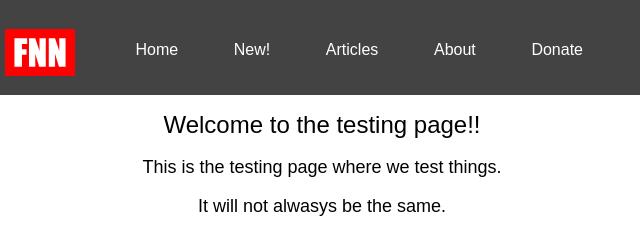
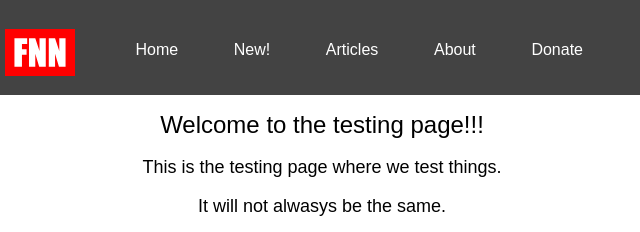
Before and after one commit to CoyoteCodesTech/Fake-News-Network, a plain HTML site: page Testing/testing.html in a window 1280 px wide. Shown: the top 232 px of the page, 318-958 px from the left. Drawn offline with Linux system fonts and the light colour scheme.

Commit message:
Testing 123

```diff
--- a/Testing/testing.html
+++ b/Testing/testing.html
@@ -16,7 +16,7 @@
     </nav>
 </head>
 </head>
-  <h1>Welcome to the testing page!!</h1>
+  <h1>Welcome to the testing page!!!</h1>
   <body>
     <p>This is the testing page where we test things.</p>
     <p>It will not alwasys be the same.</p>
```
